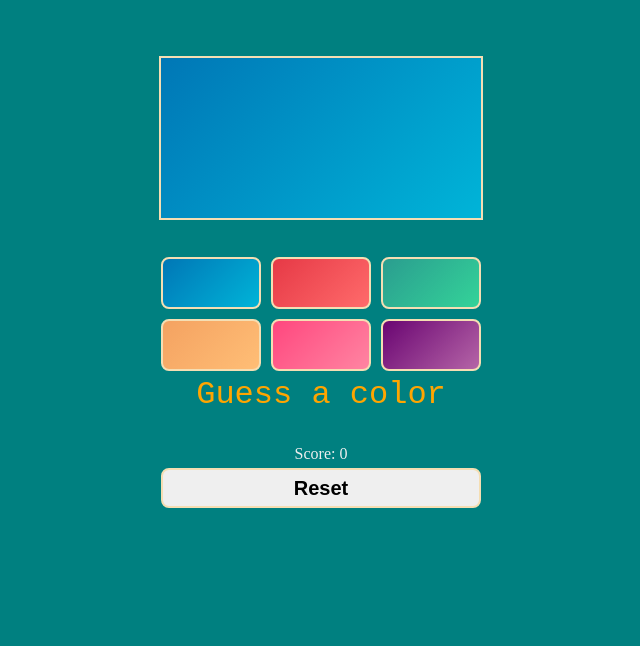
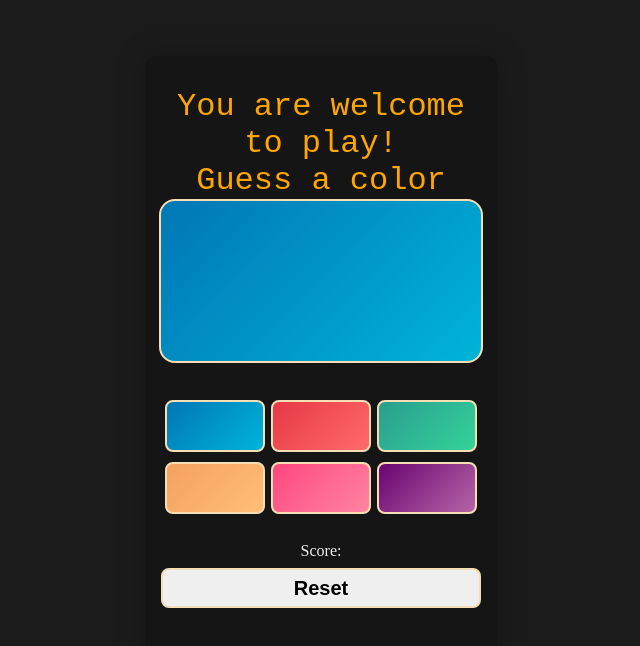
Before and after one commit to oodoabel/HNG-task2-stage2, a React (Vite) app: page / in a window 1280 px wide. Shown: the top 646 px of the page, without its empty margins (319-959 px from the left). Built offline with nearby package versions, Linux system fonts and the light colour scheme.

Commit message:
first commit

```diff
--- a/src/App.jsx
+++ b/src/App.jsx
@@ -7,35 +7,46 @@ const App = () => {
   const colorArray = ['pink', 'purple', 'green', 'yellow', 'blue', 'red']
   const [displayColor, setDisplayColor] = useState(colorArray[(Math.floor(Math.random() * 6))])
   const [gameScore, setGameScore] = useState(0);
-  let score = 0;
+  let [ score, setScore ] = useState(0);
+
+  const resetGame = () => {
+    setDisplayColor(colorArray[Math.floor(Math.random() * 6)])
+    setGameScore(null)
+    setScore(0)
+  }
 
   const check = (prop) => {
     if(prop === displayColor){
-      setGameScore('Correct 👍');
-      score = score + 1;
+      setGameScore('Correct');
+      setScore(score += 1)
     }else{
-      setGameScore('Incorrect 👎')
+      setGameScore('Incorrect')
     }
   }
   return (
 
-    <div className='body'>
+    <div className='cont-div'>
+      <div className='body'>
+      <p className='welcome'>You are welcome to play!</p>
+      <p className='welcome' data-testid="gameInstructions">Guess a color</p>
+
+
       <div id='display' data-testid="colorBox" className={displayColor}>
 
       </div>
-      <div>
+      <div className='colorOption' data-testid="colorOption">
         <button data-testid="blue" className='blue' onClick={() => {check('blue')}}></button>
         <button data-testid="red" className='red' onClick={() => {check('red')}}></button>
-        <button data-testid="green" className='green' onClick={() => {check('green')}}></button> <br />
+        <button data-testid="green" className='green' onClick={() => {check('green')}}></button>
         <button data-testid="yellow" className='yellow' onClick={() => {check('yellow')}}></button>
         <button data-testid="pink" className='pink' onClick={() => {check('pink')}}></button>
         <button data-testid="purple" className='purple' onClick={() => {check('purple')}}></button>
       </div>
-      <p className='welcome' data-testid="gameInstructions">Guess a color</p>
-      <p data-testid="gameStatus" className={gameScore === 'Correct' ? 'Correct 👍' : 'Incorrect 👎'}>{gameScore || null}</p>
-      <p className='score' data-testid="score">Score: {score}</p>
-      <button className='reset' data-testid="newGameButton">Reset</button>
+      <p data-testid="gameStatus" className={gameScore === 'Correct'? 'Correct' : 'Incorrect'}>{gameScore || null}</p>
+      <p className='score' data-testid="score">Score: {score || null}</p>
+      <button className='reset' data-testid="newGameButton" onClick={resetGame}>Reset</button>
 
+    </div>
     </div>
   )
 }
--- a/src/index.css
+++ b/src/index.css
@@ -1,7 +1,9 @@
 body{
   display: flex;
   flex-direction: column;
-  background-color: #008080;
+  align-items: center;
+  justify-content: center;
+  background-color: #1b1b1b;
   color: white;
   padding: 3rem;
 }
@@ -24,38 +26,32 @@ body{
 }
 
 .score{
-  margin: 0px;
+  margin: 0.2rem;
   padding: 0px;
 }
-
-.Correct 👍{
-  color: green; /* Or any other styling for correct answer */
-  animation: pulse 1s; /* Example celebration animation */
+.cont-div{
+ background-color: #151515;
+ height: 35rem;
+ width: 18rem;
+ border-radius: 10px;
+ padding: 2rem;
+ box-shadow: 0px 0px 2rem rgba(0, 0, 0, 0.2);
 }
 
-@keyframes pulse {
-  0% {
-    transform: scale(1);
-  }
-  50% {
-    transform: scale(1.2);
-  }
-  100% {
-    transform: scale(1);
-  }
+.Correct{
+  color: green;
+  animation: pulse 1s;
+  margin: 5px;
+  padding: 0px;
+  animation: fadeOut 1s;
+
 }
-.Incorrect 👎 {
+
+.Incorrect{
   color: red;
   animation: fadeOut 1s;
-}
-
-@keyframes fadeOut {
-  from {
-    opacity: 1;
-  }
-  to {
-    opacity: 0;
-  }
+  margin: 10px;
+  padding: 0px;
 }
 .welcome{
   color: #FFA500;
@@ -71,6 +67,7 @@ body{
   width: 20rem;
   margin-bottom: 2rem;
   border: wheat solid 2px;
+  border-radius: 1rem;
 
 }
 :root {
@@ -82,9 +79,14 @@ body{
   --pink: #ff477e;
 }
 
+.colorOption{
+  display: grid;
+  grid-template-columns: 1fr 1fr 1fr;
+}
+
 button {
-  padding: 24px 48px;
-  margin: 5px 5px;
+  padding: 24px 3rem;
+  margin: 5px 3px;
   font-size: 16px;
   font-weight: bold;
   border: wheat solid 2px;
```
